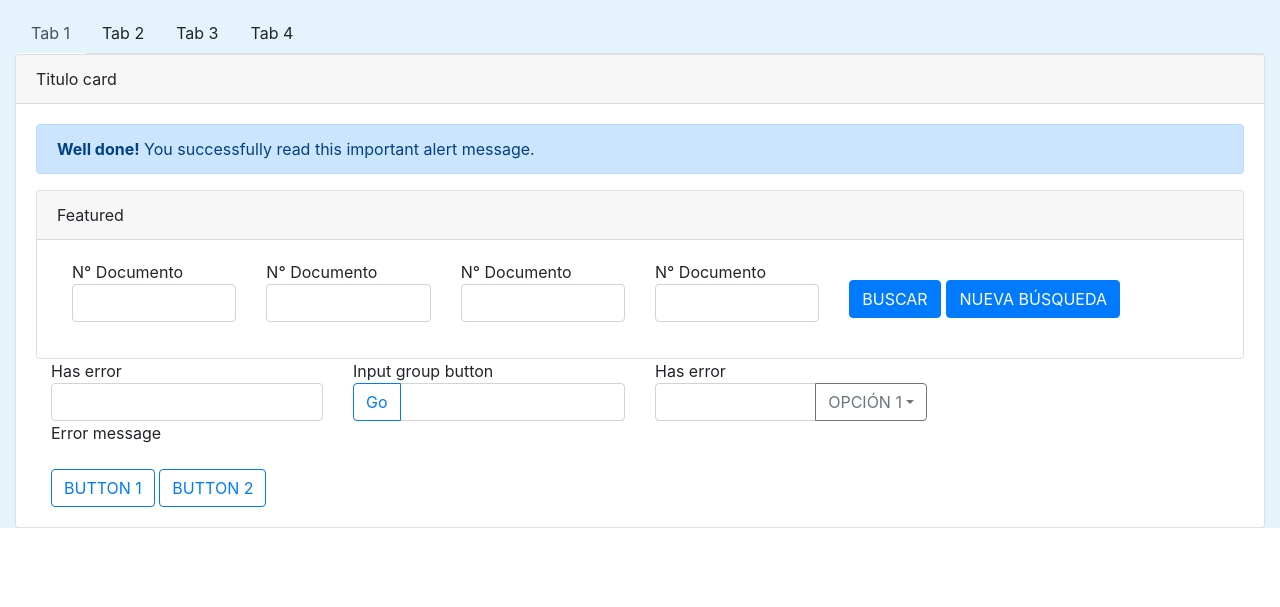
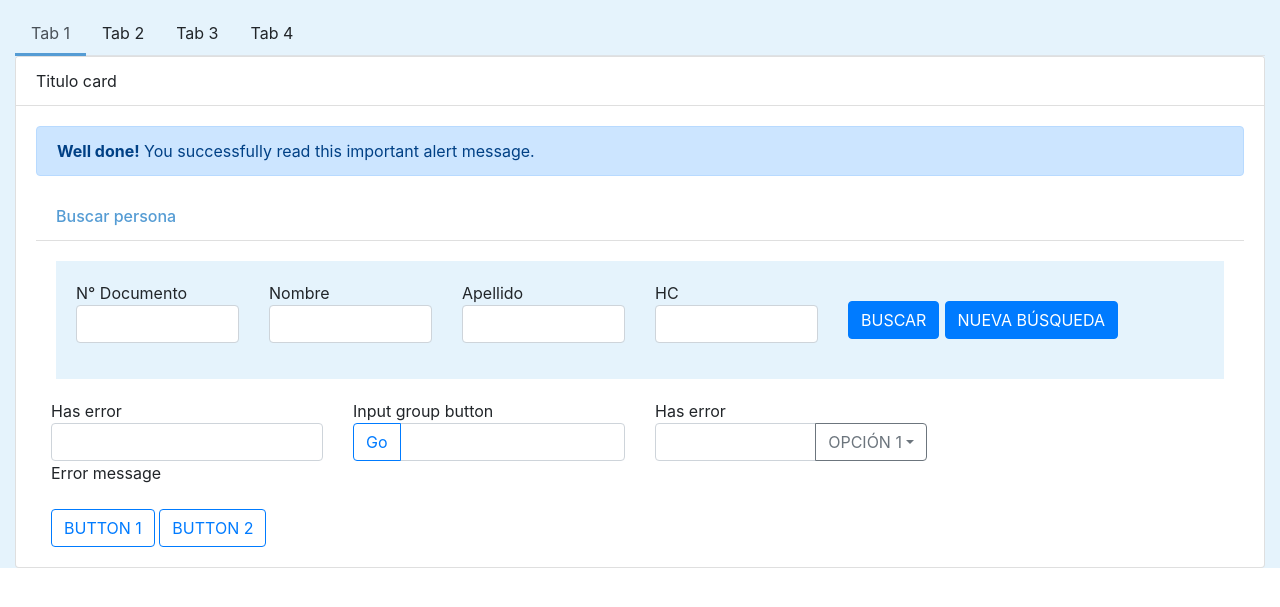
Before and after one commit to cristianteves/template-cba, a plain HTML site: page index.html in a window 1280 px wide. Shown: the part 67-674 px from the top of the page. Drawn offline with nearby package versions, Linux system fonts and the light colour scheme.

Commit message:
adaptando maquetación a la imagen

```diff
--- a/assets/css/master.css
+++ b/assets/css/master.css
@@ -54,23 +54,31 @@ a:hover{
 }
   #titulo{
     color: #559cd4;
+    background: inherit;
   }
-  .searchContent{
-    background-color: #e5f3fc;
-    padding: 20px;
+  #titulo-card{
+    background: inherit;
   }
+  #form-buscar{
+    border: none;
+  }
+    #titulo-buscar{
+      background: inherit;
+      color: #559cd4;
+      font-weight: 500;
+    }
+    .buscador{
+      background-color: #e5f3fc;
+      padding: 20px;
+    }
   #myTab li a{
     border-top: none;
     border-left: none;
     border-right: none;
     background-color: inherit;
   }
-  .nav-link .active{
-    border-top: none;
-    border-left: none;
-    border-right: none;
-    background-color: inherit;
-    border-bottom: 3px solid #559cd4;
+  li a[aria-selected="true"]{
+    border-bottom: 3px solid #559cd4 !important;
   }
 
 /* Responsive */
--- a/index.html
+++ b/index.html
@@ -98,7 +98,7 @@
           <div class="tab-content" id="myTabContent">
             <div class="tab-pane fade show active" id="tab1" role="tabpanel" aria-labelledby="tab1-tab">
               <div class="card">
-                <div class="card-header">
+                <div id="titulo-card" class="card-header">
                   Titulo card
                 </div>
                 <div class="card-body">
@@ -106,12 +106,12 @@
                     <strong>Well done!</strong> You successfully read this important alert message.
                   </div>
 
-                  <div class="card">
-                    <div class="card-header">
-                      Featured
+                  <div id="form-buscar" class="card">
+                    <div id="titulo-buscar" class="card-header">
+                      Buscar persona
                     </div>
                     <div class="card-body">
-                      <div class="col-md-12">
+                      <div class="col-md-12 buscador">
                         <div class="row">
                           <div class="col-md-2">
                             <div class="form-group d-flex flex-column">
@@ -121,19 +121,19 @@
                           </div>
                           <div class="col-md-2">
                             <div class="form-group d-flex flex-column">
-                              <span>N° Documento</span>
+                              <span>Nombre</span>
                               <input class="form-control" type="text" name="" value="">
                             </div>
                           </div>
                           <div class="col-md-2">
                             <div class="form-group d-flex flex-column">
-                              <span>N° Documento</span>
+                              <span>Apellido</span>
                               <input class="form-control" type="text" name="" value="">
                             </div>
                           </div>
                           <div class="col-md-2">
                             <div class="form-group d-flex flex-column">
-                              <span>N° Documento</span>
+                              <span>HC</span>
                               <input class="form-control" type="text" name="" value="">
                             </div>
                           </div>
```
